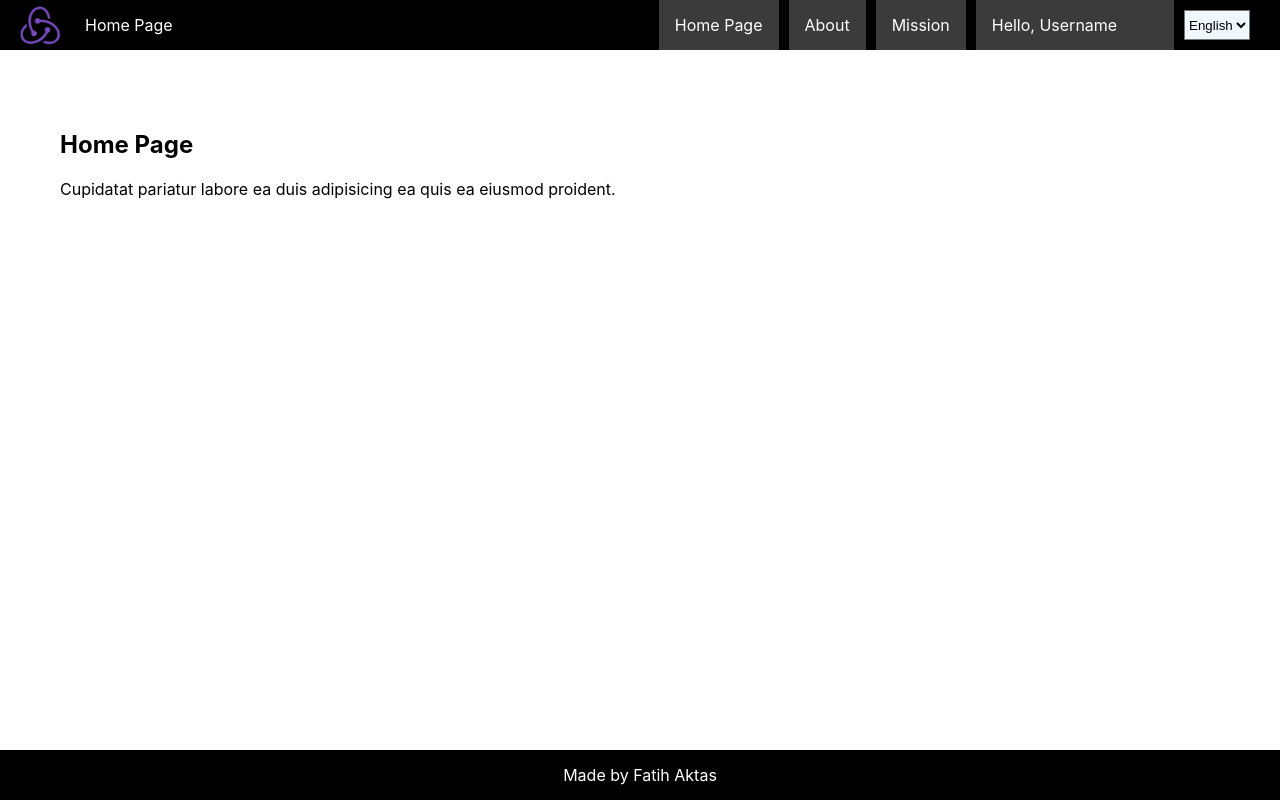
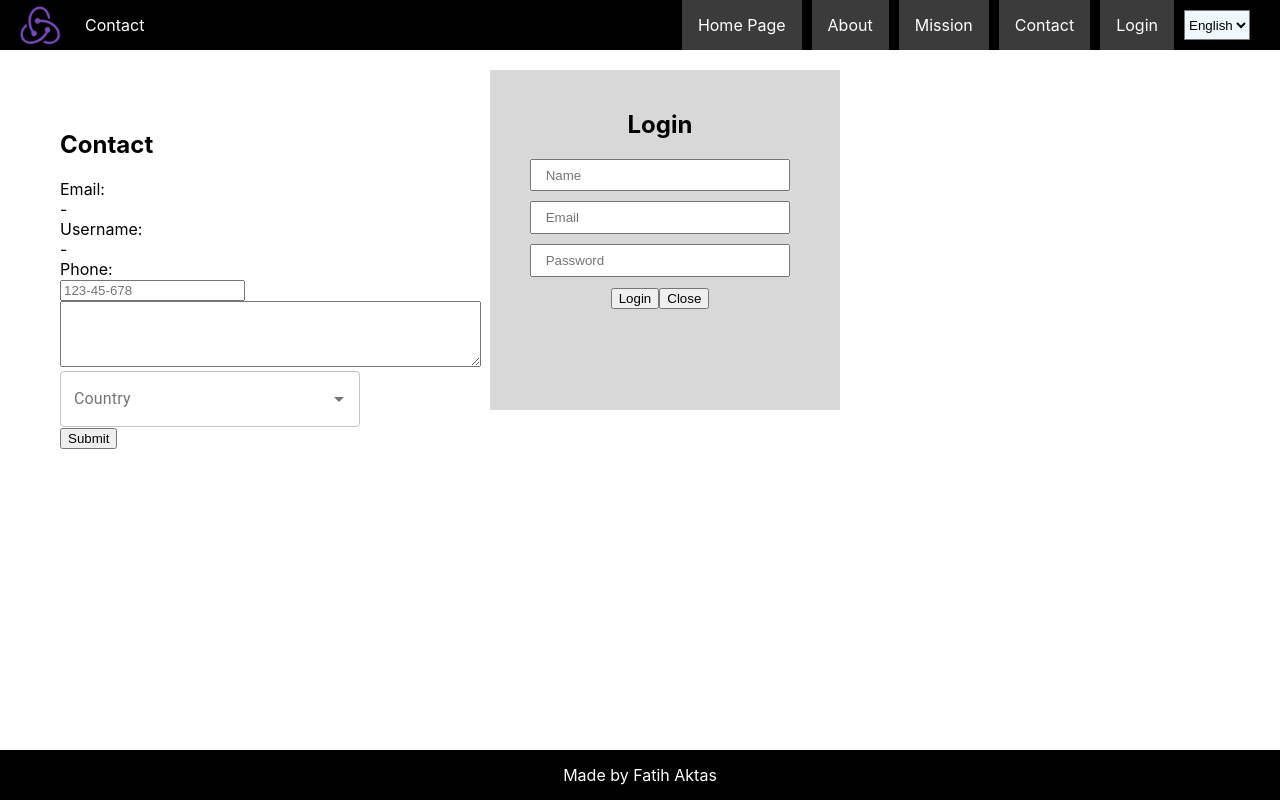
Before and after one commit to aktasfatih/Scorp-ReactJs-Challenge, a React (Create React App) app: page /link3 in a window 1280 px wide. Both pictures are taken after a click on the link "Login". Built offline with nearby package versions, Linux system fonts and the light colour scheme; what i18next-xhr-backend would draw is missing.

Commit message:
Updated readme

```diff
--- a/package.json
+++ b/package.json
@@ -3,6 +3,8 @@
   "version": "0.1.0",
   "private": true,
   "dependencies": {
+    "@material-ui/core": "^4.11.4",
+    "@material-ui/lab": "^4.0.0-alpha.58",
     "@reduxjs/toolkit": "^1.5.1",
     "@testing-library/jest-dom": "^4.2.4",
     "@testing-library/react": "^9.5.0",
--- a/src/App.js
+++ b/src/App.js
@@ -4,6 +4,7 @@ import React from 'react';
 import NavigationBar from './components/navigation-bar/navigationBar.js'
 import ContentBody from './components/content-body'
 import Footer from './components/footer'
+import LoginModal from './components/login-modal'
 import './App.css';
 import {
   BrowserRouter as Router
@@ -13,6 +14,7 @@ function App() {
   return (
     <div className="App">
       {/* <header className="App-header"> */}
+          <LoginModal />
         <Router>
           <NavigationBar />
           <main className="Site-content">
--- a/src/app/loginSlicer.js
+++ b/src/app/loginSlicer.js
@@ -2,28 +2,32 @@ import { createSlice } from '@reduxjs/toolkit';
 
 const initialState = {
 	status: 0, // 0: Logged out
-    username: "",
-    email: ""
+    username: null,
+    email: null,
+    visModal: false
 };
 
 export const loginSlice = createSlice({
 	name: 'login',
 	initialState,
 	reducers: {
-		loguserin: (state, payload) => {
+		loguserin: (state, action) => {
 			state.status = 1;
-            state.username = "Username";
-            state.email = "emadsaddsil@email.com";
+            state.username = action.payload.name;
+            state.email = action.payload.email;
+            console.log(action)
 		},
 		loguserout: (state) => {
 			state.status = 0;
             state.username = "";
             state.email = ""
-
-		}
+		},
+        setvis: state => {
+            state.visModal = !state.visModal;
+        }
 	}
 });
 
 export const selectLogState = state => state.login;
-export const {loguserin, loguserout, setusername} = loginSlice.actions;
+export const {loguserin, loguserout, setusername, setvis} = loginSlice.actions;
 export default loginSlice.reducer;
--- a/src/components/content-body/index.js
+++ b/src/components/content-body/index.js
@@ -1,11 +1,14 @@
-import React, {useEffect } from 'react';
+import React, {useEffect, useState} from 'react';
 import {
     Switch,
     Route,
 } from "react-router-dom";
 import { useSelector, useDispatch } from 'react-redux';
 import {settitle} from '../../app/appSlicer';
+import {selectLogState} from '../../app/loginSlicer'
 import { useTranslation } from 'react-i18next';
+import TextField from '@material-ui/core/TextField';
+import Autocomplete from '@material-ui/lab/Autocomplete';
 
 function Home() {
     const dispatch = useDispatch();
@@ -51,6 +54,64 @@ function Link2() {
         </>
     );
 }
+function Link3() {
+	const login = useSelector(selectLogState);
+    const dispatch = useDispatch();
+	const { t, i18n } = useTranslation();
+    const [phone, setphone] = useState(null);
+    const [text, settext] = useState(null);
+    const [ct, setct] = useState(null);
+
+    useEffect(() => {
+        dispatch(settitle(t('menu.contact')));
+    });
+
+    const countryList = [
+        { id: "TR", name: "Turkey" },
+        { id: "US", name: "United States of America" },
+        { id: "GB", name: "United Kingdom" },
+        { id: "DE", name: "Germany" },
+        { id: "SE", name: "Sweden" },
+        { id: "KE", name: "Kenya" },
+        { id: "BR", name: "Brazil" },
+        { id: "ZW", name: "Zimbabwe" }
+    ]
+
+    const handleSubmission = (e) => {
+        e.preventDefault();
+        // if(login.username & login.email){
+            console.log({
+                "name": login.username,
+                "email": login.email,
+                "phonenumber": phone,
+                "country_code": ct.id,
+                "text": text
+            })
+        // }
+    }
+
+    return (
+        <>
+            <h2>{t('menu.contact')}</h2>
+            <form onSubmit={handleSubmission}>
+                Email: <br />{login.email ? login.email : "-"}<br/>
+                Username: <br />{login.username ? login.username : "-"}<br />
+                Phone:<br /><input onChange={e => setphone(e.target.value)} type="tel" id="phone" name="phone" placeholder="123-45-678" pattern="[0-9]{3}-[0-9]{2}-[0-9]{3}" required /><br />
+                <textarea onChange={e => settext(e.target.value)} id="w3review" name="w3review" rows="4" cols="50"></textarea>
+                <Autocomplete
+                    id="combo-box-demo"
+                    options={countryList}
+                    getOptionLabel={(option) => option.name}
+                    style={{ width: 300 }}
+                    onChange={(e,v) => setct(v)}
+                    renderInput={(params) => <TextField {...params} label="Country" variant="outlined" />}
+                />
+                <input type="submit"/>
+            </form>
+
+        </>
+    );
+}
 
 export default function ContentBody(){
     return (
@@ -61,6 +122,9 @@ export default function ContentBody(){
             <Route path="/link1">
                 <Link1 />
             </Route>
+            <Route path="/link3">
+                <Link3 />
+            </Route>
             <Route path="/">
                 <Home />
             </Route>
--- /dev/null
+++ b/src/components/login-modal/index.js
@@ -0,0 +1,30 @@
+import React, {useState} from 'react';
+import "./style.css";
+import {selectLogState, setvis, loguserin,} from '../../app/loginSlicer'
+import { useSelector, useDispatch } from 'react-redux';
+import { useTranslation } from 'react-i18next';
+
+
+export default function LoginModal(){
+    const login = useSelector(selectLogState);
+    const dispatch = useDispatch();
+    const [name, setName] = useState("")
+    const [email, setEmail] = useState("")
+	const { t, i18n } = useTranslation();
+
+    const handleSubmission = (e) => {
+        dispatch(loguserin({name,email}))
+        dispatch(setvis())
+    }
+
+    return (
+        <div className={"login-modal " + (login.visModal ? "":"hidden")}>
+            <h2>{t('login.login')}</h2>
+            <input type="text" placeholder={t('login.name')} onChange={(e) => setName(e.target.value)}/>
+            <input type="text" placeholder={t('login.email')} onChange={(e) => setEmail(e.target.value)}/>
+            <input type="password" placeholder={t('login.password')}/><br />
+            <button onClick={handleSubmission}>{t('login.login')}</button>
+            <button onClick={() => dispatch(setvis())}>{t('login.close')}</button>
+        </div>
+    );
+}
--- /dev/null
+++ b/src/components/login-modal/style.css
@@ -0,0 +1,26 @@
+.login-modal{
+    position: fixed;
+    height: 300px;
+    width:300px;
+    background-color: rgb(216, 216, 216);
+    margin-left: auto;
+    margin-right: auto;
+    padding: 20px;
+    text-align: center;
+    box-sizing: content-box;
+    padding-right: 30px;
+    left: 50%;
+    top:70px;
+    margin-left: -150px; /* Half of the width */
+}
+
+.login-modal input{
+    margin-bottom: 10px;
+    height: 2em;
+    padding-left: 1em;
+    width: 80%;
+}
+
+.hidden{
+    display: none;
+}
--- a/src/components/navigation-bar/navigationBar.js
+++ b/src/components/navigation-bar/navigationBar.js
@@ -1,7 +1,7 @@
 import React, { useState } from 'react';
 import './style.css';
 import { useSelector, useDispatch } from 'react-redux';
-import {selectLogState, loguserin, loguserout } from '../../app/loginSlicer'
+import {selectLogState, loguserin, loguserout, setvis} from '../../app/loginSlicer'
 import { Link } from "react-router-dom";
 import {selectAppState, setlang} from '../../app/appSlicer'
 import { useTranslation } from 'react-i18next';
@@ -16,7 +16,7 @@ function LoginButton() {
 	}else{
 		return (
 			<li>
-				<a href="#"  onClick={() => dispatch(loguserin())}>{t('menu.login')}</a>
+				<a href="#"  onClick={() => dispatch(setvis())}>{t('menu.login')}</a>
 			</li>
 		);
 	}
@@ -89,6 +89,9 @@ export default function NavigationBar() {
 				<li>
 					<Link to="link2">{t('menu.mission')}</Link>
 				</li>
+				<li>
+					<Link to="link3">{t('menu.contact')}</Link>
+				</li>
 				<UserNameButton />
 				<LoginButton />
 				<select onChange={handleChange} name="lang" id="lang" className="local-picker">
--- a/src/locate/en/translate.json
+++ b/src/locate/en/translate.json
@@ -5,7 +5,8 @@
             "about" : "About",
             "mission": "Mission",
             "login": "Login",
-            "logout": "Log out"
+            "logout": "Log out",
+            "contact": "Contact"
         },
         "user": {
             "greet": "Hello, ",
@@ -15,6 +16,13 @@
             "home": "Cupidatat pariatur labore ea duis adipisicing ea quis ea eiusmod proident.",
             "about" : "Cillum nulla ipsum laboris dolore deserunt amet nulla exercitation excepteur id.",
             "mission": "Magna ex excepteur ad proident velit deserunt incididunt quis ut."
+        },
+        "login": {
+            "name": "Name",
+            "email": "Email",
+            "password": "Password",
+            "login": "Login",
+            "close": "Close"
         }
     }
 }
--- a/src/locate/tr/translate.json
+++ b/src/locate/tr/translate.json
@@ -5,7 +5,8 @@
             "about" : "Hakkında",
             "mission": "Misyon",
             "login": "Üye Girişi",
-            "logout": "Çıkış Yap"
+            "logout": "Çıkış Yap",
+            "contact": "Iletisim"
         },
         "user": {
             "greet": "Merhaba, ",
@@ -15,6 +16,13 @@
             "home":  "Sit voluptate commodo ullamco ut aute aliquip ipsum consequat aute laboris occaecat.",
             "about" : "Cupidatat incididunt irure ad do.",
             "mission":"Magna enim officia sunt consectetur occaecat veniam commodo ad sunt aute."
+        },
+        "login": {
+            "name": "İsim",
+            "email": "Email",
+            "password": "Şifre",
+            "login": "Giriş Yap",
+            "close": "Kapat"
         }
     }
 }
```
Also changed, not shown: 2 other files (tests, documents, lock files or other folders).
